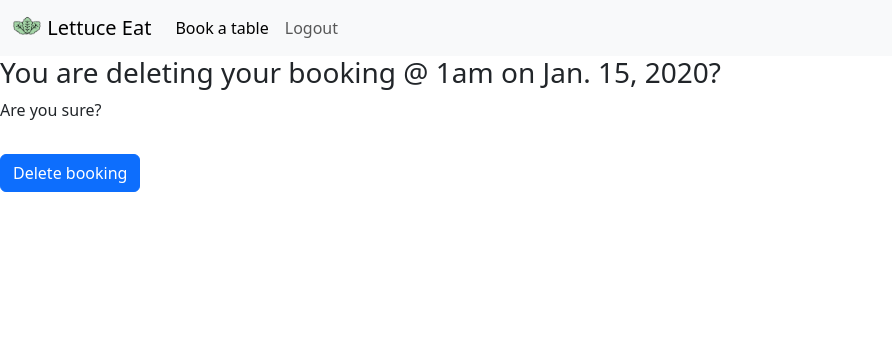
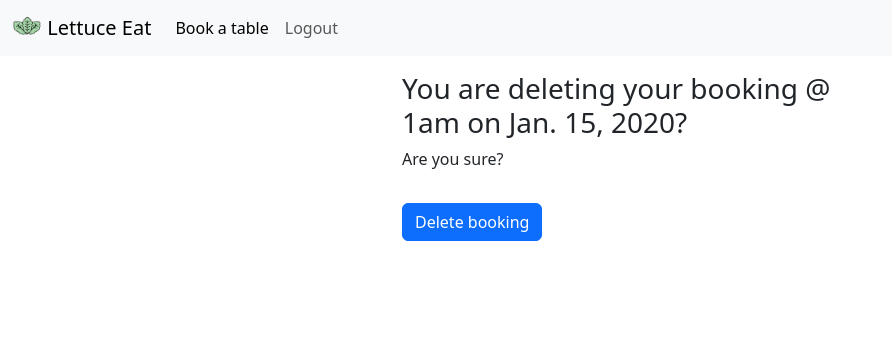
Before and after one commit to GeorgieGray/booking-system-2, a Django app: page /booking/1/delete in a window 1280 px wide. Shown: the top 356 px of the page, without its empty margins (0-892 px from the left). Run offline with Django 4.2, Linux system fonts and the light colour scheme; a user stored in the database is signed in; tables that the repository leaves empty hold one stand-in row (values such as "Sample post"); parts of the project's set-up code (start-up, migrations or seed data) failed here and were passed over.

Commit message:
make content centered

```diff
--- a/booking/templates/booking_delete.html
+++ b/booking/templates/booking_delete.html
@@ -5,7 +5,7 @@
 {% endblock %}
 
 {% block main %}
-<form method="post">
+<form method="post" style="max-width: 500px;">
     {% csrf_token %}
     <h3>You are deleting your booking @ {{ object.time_verbose }} on {{ object.date }}?</h3>
     <p>Are you sure?</p>
--- a/config/templates/base.html
+++ b/config/templates/base.html
@@ -20,7 +20,7 @@
         <nav class="navbar navbar-expand-lg bg-body-tertiary">
             {% block nav %}{% endblock %}
         </nav>
-        <main>
+        <main class="p-3 row justify-content-center">
             {% block main %}{% endblock %}
         </main>
         <script src="https://cdn.jsdelivr.net/npm/bootstrap@5.3.0-alpha1/dist/js/bootstrap.bundle.min.js"
```
